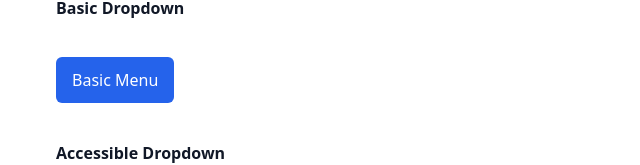
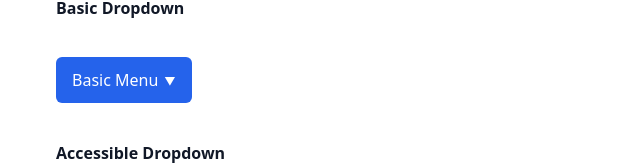
Before and after one commit to rpcorr/accessible-templates, a React (Vite) app: page /dropdown in a window 1280 px wide. Shown: the part 827-992 px from the top of the page, without its empty margins (58-698 px from the left). Built offline with nearby package versions, Linux system fonts and the light colour scheme.

Commit message:
feat: add caret indicator to basic dropdown

```diff
--- a/src/components/Dropdown/DropdownBasic.tsx
+++ b/src/components/Dropdown/DropdownBasic.tsx
@@ -1,8 +1,10 @@
 import React, { useState, useRef, useEffect } from 'react';
 import styles from './Dropdown.module.css';
 
+type TriggerProps = React.ButtonHTMLAttributes<HTMLButtonElement>;
+
 type DropdownProps = {
-  trigger: React.ReactElement<{ onClick?: React.MouseEventHandler }>;
+  trigger: React.ReactElement<TriggerProps>;
   children: React.ReactNode;
 };
 
@@ -43,12 +45,20 @@ export function DropdownBasic({ trigger, children }: DropdownProps) {
   return (
     <div ref={ref} className={styles.dropdown}>
       {React.cloneElement(trigger, {
-        onClick: (e: React.MouseEvent) => {
+        onClick: (e: React.MouseEvent<HTMLButtonElement>) => {
           trigger.props.onClick?.(e);
           toggle();
         },
+
+        children: (
+          <>
+            {trigger.props.children}
+            <span className={styles.menuCaret} aria-hidden="true">
+              {open ? '▲' : '▼'}
+            </span>
+          </>
+        ),
       })}
-
       {open && <div className={styles.dropdownMenu}>{children}</div>}
     </div>
   );
```
